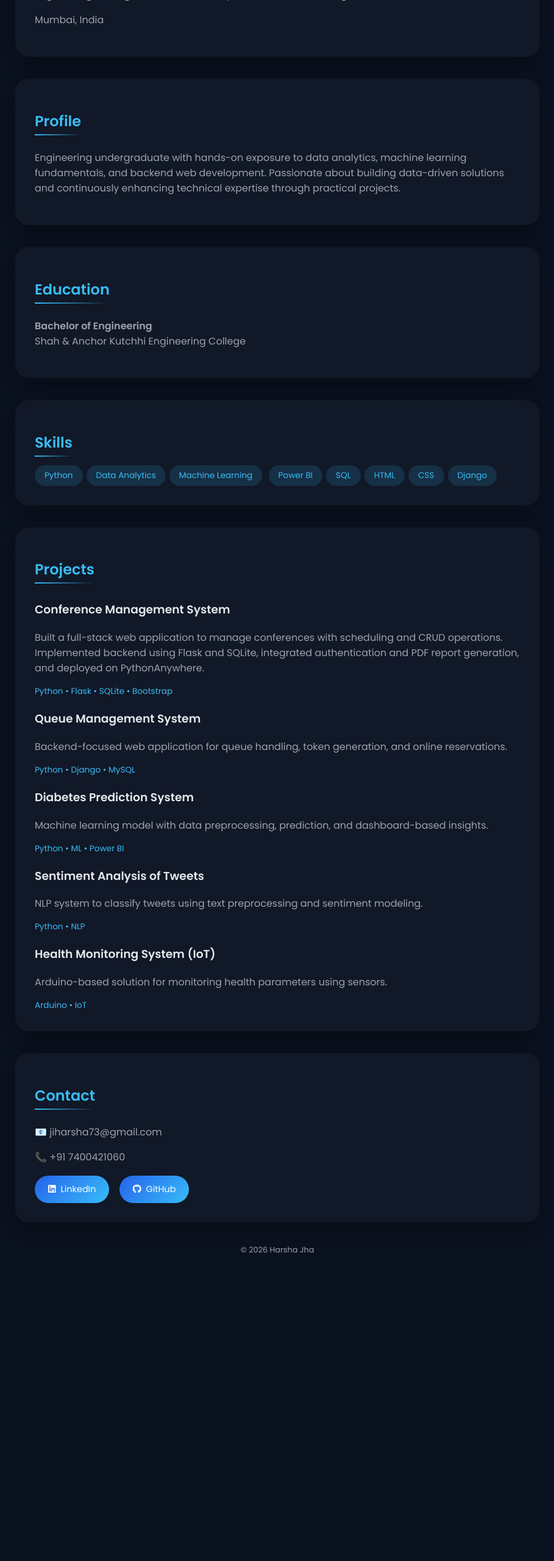
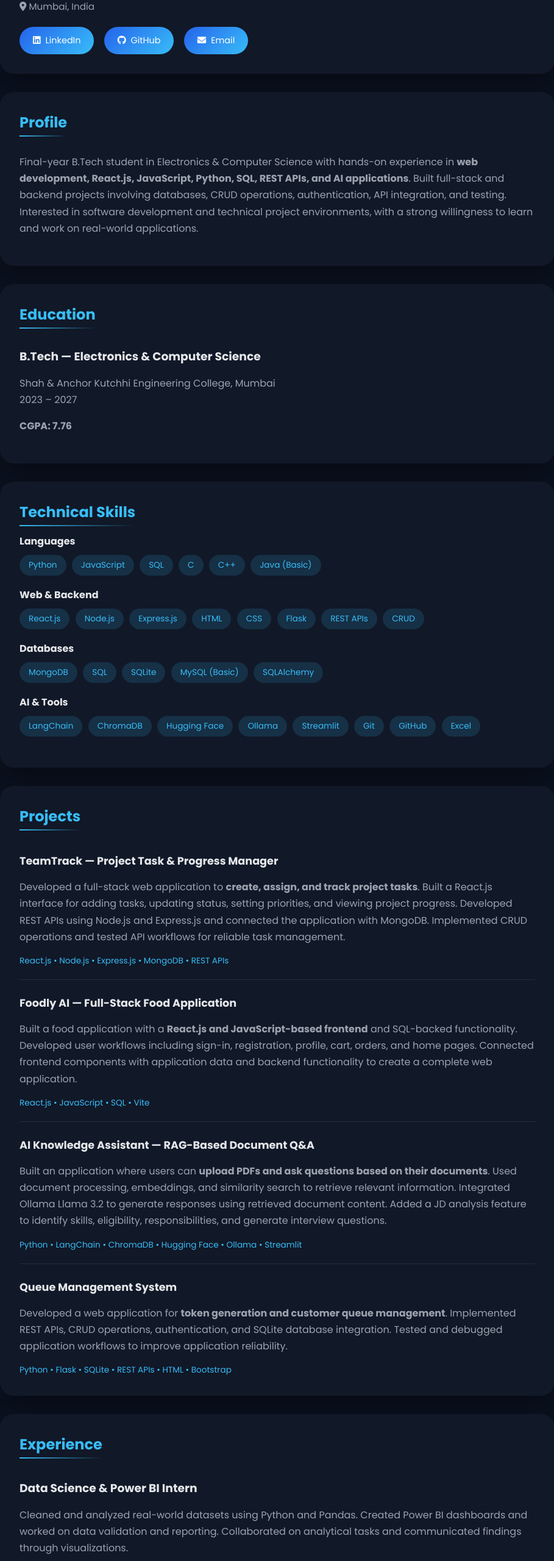
Before and after one commit to Harshajha23/Portfolio-, a plain HTML site: page index.html in a window 1280 px wide. Shown: the part 200-2760 px from the top of the page at 61% size, without its empty margins (185-1094 px from the left). Before the commit the page ends 2299 px from the top, so only its background shows below. Drawn offline with Linux system fonts and the light colour scheme.

Commit message:
Enhance portfolio layout and content
Updated the portfolio HTML with improved styles, added new sections, and refined content.

```diff
--- a/index.html
+++ b/index.html
@@ -5,7 +5,7 @@
 <title>Harsha Jha | Portfolio</title>
 <meta name="viewport" content="width=device-width, initial-scale=1.0">
 
-<link href="https://fonts.googleapis.com/css2?family=Poppins:wght@300;400;500;600&display=swap" rel="stylesheet">
+<link href="https://fonts.googleapis.com/css2?family=Poppins:wght@300;400;500;600;700&display=swap" rel="stylesheet">
 <link href="https://cdnjs.cloudflare.com/ajax/libs/font-awesome/6.5.1/css/all.min.css" rel="stylesheet">
 
 <style>
@@ -29,7 +29,10 @@ body.light{
 --glow:rgba(37,99,235,0.5);
 }
 
-*{box-sizing:border-box;font-family:Poppins,sans-serif}
+*{
+box-sizing:border-box;
+font-family:Poppins,sans-serif;
+}
 
 body{
 margin:0;
@@ -39,7 +42,7 @@ transition:0.4s;
 }
 
 .container{
-max-width:900px;
+max-width:950px;
 margin:auto;
 padding:40px 20px;
 }
@@ -62,7 +65,7 @@ box-shadow:0 0 20px var(--glow);
 background:var(--card);
 padding:32px;
 border-radius:22px;
-margin-bottom:36px;
+margin-bottom:30px;
 box-shadow:0 15px 40px rgba(0,0,0,.35);
 opacity:0;
 transform:translateY(60px) scale(.97);
@@ -76,12 +79,12 @@ transform:translateY(0) scale(1);
 
 .card:hover{
 box-shadow:0 0 35px var(--glow);
-transform:translateY(-6px);
+transform:translateY(-5px);
 }
 
 h1{
-font-size:2.6rem;
-margin-bottom:8px;
+font-size:2.8rem;
+margin:0 0 8px;
 }
 
 .cursor{
@@ -95,7 +98,8 @@ animation:blink 1s infinite;
 
 h2{
 color:var(--accent);
-margin-bottom:14px;
+margin-top:0;
+margin-bottom:18px;
 position:relative;
 display:inline-block;
 }
@@ -116,22 +120,84 @@ from{opacity:.4}
 to{opacity:1}
 }
 
-p{color:var(--sub)}
+h3{
+margin-bottom:6px;
+color:var(--text);
+}
+
+p{
+color:var(--sub);
+line-height:1.7;
+}
+
+.location{
+font-size:.95rem;
+color:var(--sub);
+}
 
 .skills span{
 display:inline-block;
 background:rgba(56,189,248,.15);
 color:var(--accent);
-padding:7px 16px;
+padding:7px 15px;
 border-radius:20px;
-margin:6px 6px 0 0;
+margin:5px 5px 5px 0;
 font-size:.85rem;
 }
 
-.project{margin-top:20px}
-.tech{color:var(--accent);font-size:.85rem}
+.skill-group{
+margin-bottom:14px;
+}
 
-.btn-group{margin-top:18px}
+.skill-group strong{
+display:block;
+margin-bottom:5px;
+color:var(--text);
+}
+
+.project{
+margin-top:25px;
+padding-bottom:20px;
+border-bottom:1px solid rgba(156,163,175,.15);
+}
+
+.project:last-child{
+border-bottom:none;
+padding-bottom:0;
+}
+
+.project h3{
+font-size:1.1rem;
+}
+
+.tech{
+color:var(--accent);
+font-size:.85rem;
+margin-top:5px;
+}
+
+.experience{
+margin-top:22px;
+}
+
+.experience h3{
+margin-bottom:4px;
+}
+
+.experience-title{
+color:var(--accent);
+font-size:.88rem;
+margin-bottom:8px;
+}
+
+.certifications{
+line-height:2;
+color:var(--sub);
+}
+
+.btn-group{
+margin-top:20px;
+}
 
 .btn{
 display:inline-flex;
@@ -158,6 +224,32 @@ text-align:center;
 font-size:.8rem;
 color:var(--sub);
 margin-top:30px;
+padding-bottom:20px;
+}
+
+@media(max-width:600px){
+
+.container{
+padding:25px 15px;
+}
+
+.card{
+padding:24px;
+}
+
+h1{
+font-size:2.2rem;
+}
+
+.toggle{
+top:12px;
+right:12px;
+}
+
+.btn{
+margin-bottom:10px;
+}
+
 }
 </style>
 </head>
@@ -168,106 +260,464 @@ margin-top:30px;
 
 <div class="container">
 
-<div class="card">
-<h1><span id="typing"></span><span class="cursor">|</span></h1>
-<p>Engineering Undergraduate | Data Analytics & Machine Learning Enthusiast</p>
-<p>Mumbai, India</p>
-</div>
+<!-- HEADER -->
 
 <div class="card">
-<h2>Profile</h2>
+
+<h1>
+<span id="typing"></span><span class="cursor">|</span>
+</h1>
+
 <p>
-Engineering undergraduate with hands-on exposure to data analytics, machine learning fundamentals, and backend web development. Passionate about building data-driven solutions and continuously enhancing technical expertise through practical projects.
+Final-Year B.Tech Student | Web Development | AI Applications
 </p>
-</div>
 
-<div class="card">
-<h2>Education</h2>
-<p><strong>Bachelor of Engineering</strong><br>Shah & Anchor Kutchhi Engineering College</p>
-</div>
+<p class="location">
+<i class="fa-solid fa-location-dot"></i>
+Mumbai, India
+</p>
 
-<div class="card">
-<h2>Skills</h2>
-<div class="skills">
-<span>Python</span><span>Data Analytics</span><span>Machine Learning</span>
-<span>Power BI</span><span>SQL</span><span>HTML</span><span>CSS</span><span>Django</span>
-</div>
-</div>
+<div class="btn-group">
 
-<div class="card">
-<h2>Projects</h2>
+<a class="btn"
+href="https://www.linkedin.com/in/harsha-jha-6a109628b"
+target="_blank">
 
-<div class="project">
-<h3>Conference Management System</h3>
-<p>
-Built a full-stack web application to manage conferences with scheduling and CRUD operations. Implemented backend using Flask and SQLite, integrated authentication and PDF report generation, and deployed on PythonAnywhere.
-</p>
-<div class="tech">Python • Flask • SQLite • Bootstrap</div>
-</div>
+<i class="fa-brands fa-linkedin"></i>
+LinkedIn
 
-<div class="project">
-<h3>Queue Management System</h3>
-<p>Backend-focused web application for queue handling, token generation, and online reservations.</p>
-<div class="tech">Python • Django • MySQL</div>
-</div>
+</a>
 
-<div class="project">
-<h3>Diabetes Prediction System</h3>
-<p>Machine learning model with data preprocessing, prediction, and dashboard-based insights.</p>
-<div class="tech">Python • ML • Power BI</div>
-</div>
+<a class="btn"
+href="https://github.com/Harshajha23"
+target="_blank">
 
-<div class="project">
-<h3>Sentiment Analysis of Tweets</h3>
-<p>NLP system to classify tweets using text preprocessing and sentiment modeling.</p>
-<div class="tech">Python • NLP</div>
-</div>
+<i class="fa-brands fa-github"></i>
+GitHub
 
-<div class="project">
-<h3>Health Monitoring System (IoT)</h3>
-<p>Arduino-based solution for monitoring health parameters using sensors.</p>
-<div class="tech">Arduino • IoT</div>
+</a>
+
+<a class="btn"
+href="mailto:jhaharsha73@gmail.com">
+
+<i class="fa-solid fa-envelope"></i>
+Email
+
+</a>
+
 </div>
 
 </div>
 
+
+<!-- SUMMARY -->
+
 <div class="card">
-<h2>Contact</h2>
-<p>📧 jiharsha73@gmail.com</p>
-<p>📞 +91 7400421060</p>
 
-<div class="btn-group">
-<a class="btn" href="https://www.linkedin.com/in/harsha-jha-6a109628b" target="_blank">
-<i class="fa-brands fa-linkedin"></i> LinkedIn
-</a>
-<a class="btn" href="https://github.com/Harshajha23" target="_blank">
-<i class="fa-brands fa-github"></i> GitHub
-</a>
-</div>
-</div>
+<h2>Profile</h2>
 
-<footer>© 2026 Harsha Jha</footer>
+<p>
+Final-year B.Tech student in Electronics & Computer Science with hands-on
+experience in <strong>web development, React.js, JavaScript, Python, SQL,
+REST APIs, and AI applications</strong>. Built full-stack and backend
+projects involving databases, CRUD operations, authentication, API
+integration, and testing. Interested in software development and technical
+project environments, with a strong willingness to learn and work on
+real-world applications.
+</p>
 
 </div>
 
+
+<!-- EDUCATION -->
+
+<div class="card">
+
+<h2>Education</h2>
+
+<h3>B.Tech — Electronics & Computer Science</h3>
+
+<p>
+Shah & Anchor Kutchhi Engineering College, Mumbai
+<br>
+2023 – 2027
+</p>
+
+<p>
+<strong>CGPA: 7.76</strong>
+</p>
+
+</div>
+
+
+<!-- SKILLS -->
+
+<div class="card">
+
+<h2>Technical Skills</h2>
+
+<div class="skill-group">
+
+<strong>Languages</strong>
+
+<div class="skills">
+<span>Python</span>
+<span>JavaScript</span>
+<span>SQL</span>
+<span>C</span>
+<span>C++</span>
+<span>Java (Basic)</span>
+</div>
+
+</div>
+
+
+<div class="skill-group">
+
+<strong>Web & Backend</strong>
+
+<div class="skills">
+<span>React.js</span>
+<span>Node.js</span>
+<span>Express.js</span>
+<span>HTML</span>
+<span>CSS</span>
+<span>Flask</span>
+<span>REST APIs</span>
+<span>CRUD</span>
+</div>
+
+</div>
+
+
+<div class="skill-group">
+
+<strong>Databases</strong>
+
+<div class="skills">
+<span>MongoDB</span>
+<span>SQL</span>
+<span>SQLite</span>
+<span>MySQL (Basic)</span>
+<span>SQLAlchemy</span>
+</div>
+
+</div>
+
+
+<div class="skill-group">
+
+<strong>AI & Tools</strong>
+
+<div class="skills">
+<span>LangChain</span>
+<span>ChromaDB</span>
+<span>Hugging Face</span>
+<span>Ollama</span>
+<span>Streamlit</span>
+<span>Git</span>
+<span>GitHub</span>
+<span>Excel</span>
+</div>
+
+</div>
+
+</div>
+
+
+<!-- PROJECTS -->
+
+<div class="card">
+
+<h2>Projects</h2>
+
+
+<!-- TEAMTRACK -->
+
+<div class="project">
+
+<h3>TeamTrack — Project Task & Progress Manager</h3>
+
+<p>
+Developed a full-stack web application to
+<strong>create, assign, and track project tasks</strong>.
+Built a React.js interface for adding tasks, updating status,
+setting priorities, and viewing project progress.
+Developed REST APIs using Node.js and Express.js and connected
+the application with MongoDB. Implemented CRUD operations and
+tested API workflows for reliable task management.
+</p>
+
+<div class="tech">
+React.js • Node.js • Express.js • MongoDB • REST APIs
+</div>
+
+</div>
+
+
+<!-- FOODLY -->
+
+<div class="project">
+
+<h3>Foodly AI — Full-Stack Food Application</h3>
+
+<p>
+Built a food application with a
+<strong>React.js and JavaScript-based frontend</strong>
+and SQL-backed functionality. Developed user workflows including
+sign-in, registration, profile, cart, orders, and home pages.
+Connected frontend components with application data and backend
+functionality to create a complete web application.
+</p>
+
+<div class="tech">
+React.js • JavaScript • SQL • Vite
+</div>
+
+</div>
+
+
+<!-- AI KNOWLEDGE ASSISTANT -->
+
+<div class="project">
+
+<h3>AI Knowledge Assistant — RAG-Based Document Q&A</h3>
+
+<p>
+Built an application where users can
+<strong>upload PDFs and ask questions based on their documents</strong>.
+Used document processing, embeddings, and similarity search to
+retrieve relevant information. Integrated Ollama Llama 3.2 to
+generate responses using retrieved document content. Added a
+JD analysis feature to identify skills, eligibility,
+responsibilities, and generate interview questions.
+</p>
+
+<div class="tech">
+Python • LangChain • ChromaDB • Hugging Face • Ollama • Streamlit
+</div>
+
+</div>
+
+
+<!-- QUEUE -->
+
+<div class="project">
+
+<h3>Queue Management System</h3>
+
+<p>
+Developed a web application for
+<strong>token generation and customer queue management</strong>.
+Implemented REST APIs, CRUD operations, authentication, and
+SQLite database integration. Tested and debugged application
+workflows to improve application reliability.
+</p>
+
+<div class="tech">
+Python • Flask • SQLite • REST APIs • HTML • Bootstrap
+</div>
+
+</div>
+
+</div>
+
+
+<!-- EXPERIENCE -->
+
+<div class="card">
+
+<h2>Experience</h2>
+
+
+<div class="experience">
+
+<h3>Data Science & Power BI Intern</h3>
+
+<p>
+Cleaned and analyzed real-world datasets using Python and Pandas.
+Created Power BI dashboards and worked on data validation and
+reporting. Collaborated on analytical tasks and communicated
+findings through visualizations.
+</p>
+
+</div>
+
+
+<div class="experience">
+
+<h3>Generative AI Intern | Eduskills</h3>
+
+<p>
+Gained practical exposure to Generative AI concepts and AI
+workflows. Worked on data preparation, preprocessing, and
+experimentation with AI tools.
+</p>
+
+</div>
+
+
+<div class="experience">
+
+<h3>Data Analytics Virtual Internship | Deloitte (Forage)</h3>
+
+<p>
+Completed practical tasks involving data analysis, visualization,
+and reporting. Worked on interpreting data and presenting
+analytical findings.
+</p>
+
+</div>
+
+</div>
+
+
+<!-- CERTIFICATIONS -->
+
+<div class="card">
+
+<h2>Certifications</h2>
+
+<div class="certifications">
+
+<p>
+<strong>Python Programming</strong> — Infosys Springboard
+</p>
+
+<p>
+<strong>Generative AI</strong> — Eduskills
+</p>
+
+<p>
+<strong>Data Analytics</strong> — Deloitte (Forage)
+</p>
+
+<p>
+<strong>Networking Basics</strong> — Cisco
+</p>
+
+<p>
+<strong>Data Science</strong>
+</p>
+
+<p>
+<strong>Quantum Computing</strong>
+</p>
+
+<p>
+<strong>Cognizant Technoverse</strong>
+</p>
+
+</div>
+
+</div>
+
+
+<!-- CONTACT -->
+
+<div class="card">
+
+<h2>Contact</h2>
+
+<p>
+<i class="fa-solid fa-envelope"></i>
+jhaharsha73@gmail.com
+</p>
+
+<p>
+<i class="fa-solid fa-phone"></i>
++91 7400421060
+</p>
+
+<p>
+<i class="fa-solid fa-location-dot"></i>
+Mumbai, India
+</p>
+
+<div class="btn-group">
+
+<a class="btn"
+href="https://www.linkedin.com/in/harsha-jha-6a109628b"
+target="_blank">
+
+<i class="fa-brands fa-linkedin"></i>
+LinkedIn
+
+</a>
+
+<a class="btn"
+href="https://github.com/Harshajha23"
+target="_blank">
+
+<i class="fa-brands fa-github"></i>
+GitHub
+
+</a>
+
+<a class="btn"
+href="mailto:jhaharsha73@gmail.com">
+
+<i class="fa-solid fa-envelope"></i>
+Email
+
+</a>
+
+</div>
+
+</div>
+
+
+<footer>
+© 2026 Harsha Jha
+</footer>
+
+</div>
+
+
 <script>
-function toggleMode(){document.body.classList.toggle("light")}
 
-const cards=document.querySelectorAll('.card')
+function toggleMode(){
+document.body.classList.toggle("light");
+}
+
+
+const cards=document.querySelectorAll('.card');
+
 const reveal=()=>cards.forEach(c=>{
-if(c.getBoundingClientRect().top<window.innerHeight-100)c.classList.add('show')
-})
-window.addEventListener('scroll',reveal);reveal()
 
-const text="Harsha Jha"
-let i=0
+if(c.getBoundingClientRect().top < window.innerHeight-100){
+
+c.classList.add('show');
+
+}
+
+});
+
+window.addEventListener('scroll',reveal);
+
+reveal();
+
+
+const text="Harsha Jha";
+
+let i=0;
+
 function type(){
+
 if(i<text.length){
-document.getElementById("typing").innerHTML+=text.charAt(i)
-i++
-setTimeout(type,120)
-}}
-type()
+
+document.getElementById("typing").innerHTML += text.charAt(i);
+
+i++;
+
+setTimeout(type,120);
+
+}
+
+}
+
+type();
+
 </script>
 
 </body>
```
